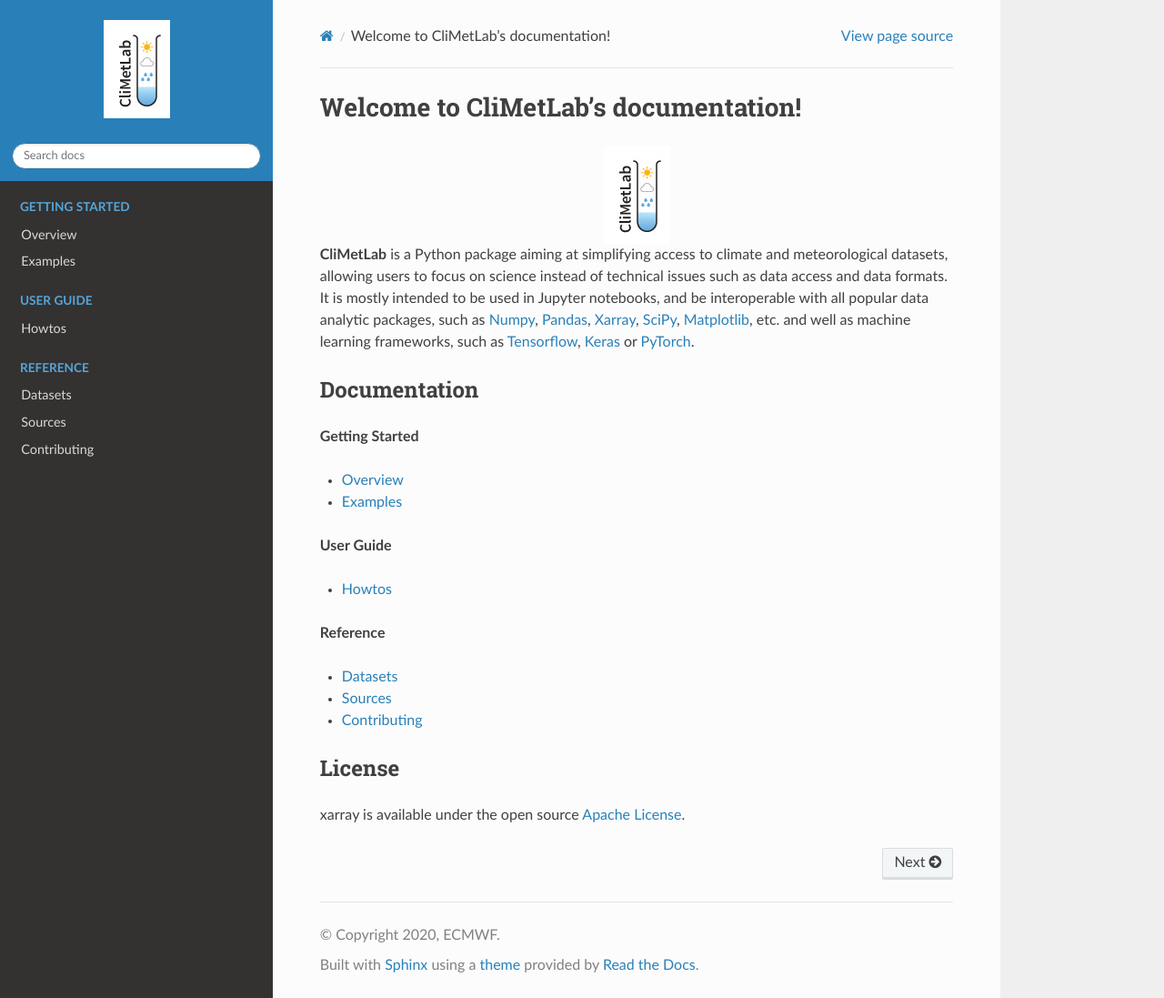
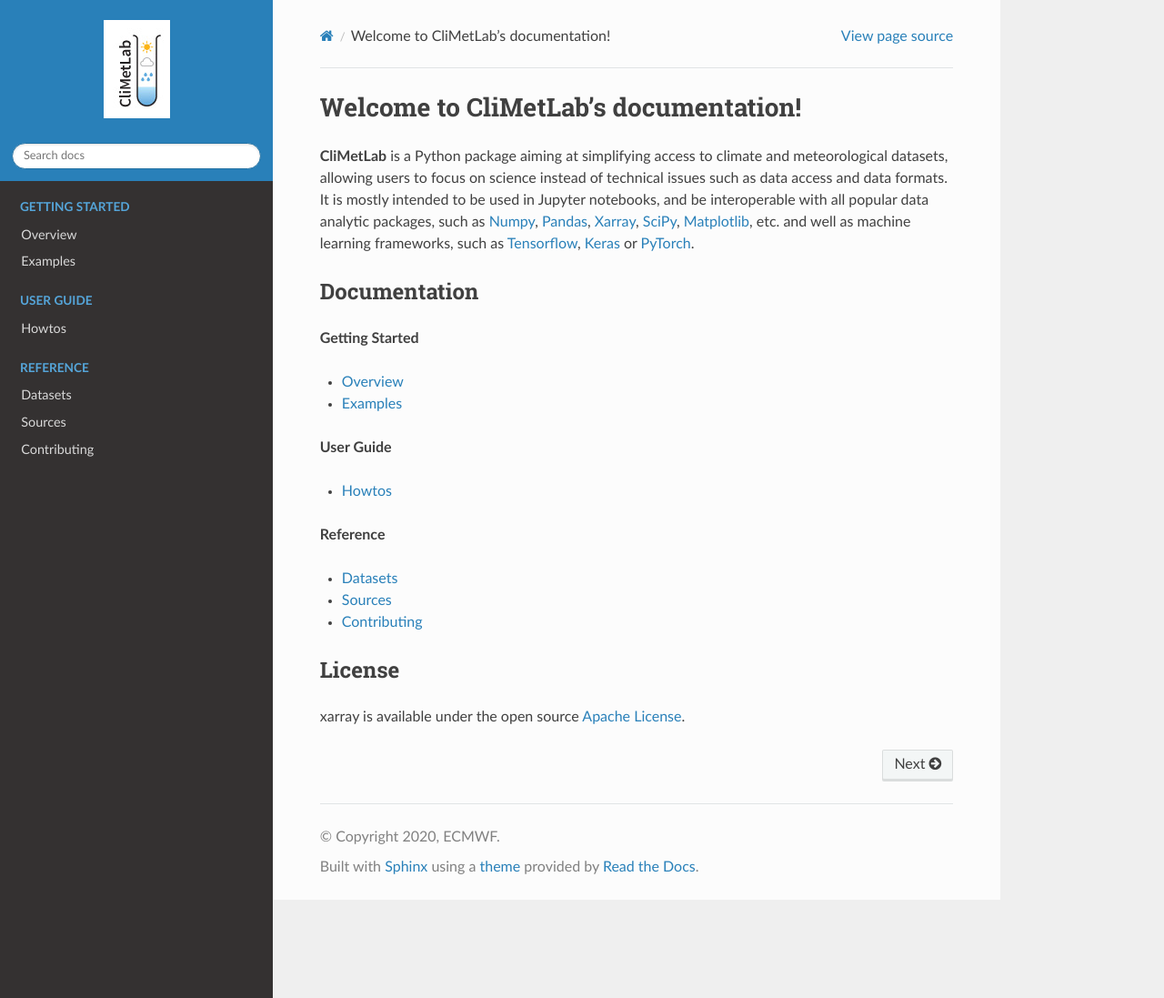
Before and after one commit to ecmwf/climetlab, a Sphinx documentation site: the page built from docs/source/index.rst, in a window 1280 px wide and 1097 px high. Shown: the whole window at 91% size. Built offline with Sphinx 7.4.7 and the Read the Docs theme 2.0.0, drawn with Linux system fonts in a browser that asks for light colours.

Commit message:
First commits

```diff
--- a/docs/source/conf.py
+++ b/docs/source/conf.py
@@ -29,7 +29,8 @@
 master_doc = "index"
 pygments_style = "sphinx"
 html_theme_options = {"logo_only": True}
-html_logo = "logo.png"
+html_logo = "_static/logo.png"
+
 
 # -- Project information -----------------------------------------------------
 
--- a/docs/source/index.rst
+++ b/docs/source/index.rst
@@ -7,21 +7,10 @@
 =====================================
 
 
-.. image:: logo.png
-   :align: center
-
 **CliMetLab** is a Python package aiming at simplifying access to climate and meteorological datasets, allowing users to focus on science instead of
 technical issues such as data access and data formats. It is mostly intended to be used in Jupyter notebooks, and be interoperable with all popular
 data analytic packages, such as Numpy_, Pandas_, Xarray_, SciPy_, Matplotlib_, etc. and well as machine learning frameworks, such as Tensorflow_, Keras_ or PyTorch_.
 
-
-
-.. Indices and tables
-.. ==================
-
-.. * :ref:`genindex`
-.. * :ref:`modindex`
-.. * :ref:`search`
 
 .. _Jupyter: https://jupyter.org
 .. _Numpy: https://numpy.org
```
Also changed, not shown: .readthedocs.yml, docs/source/_static/logo.png (renamed from docs/source/logo.png), 1 other file.
